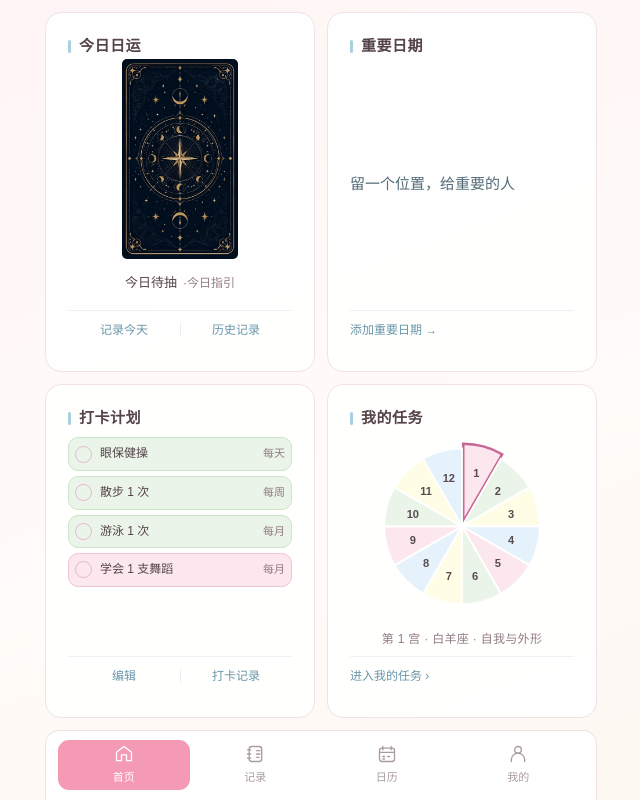
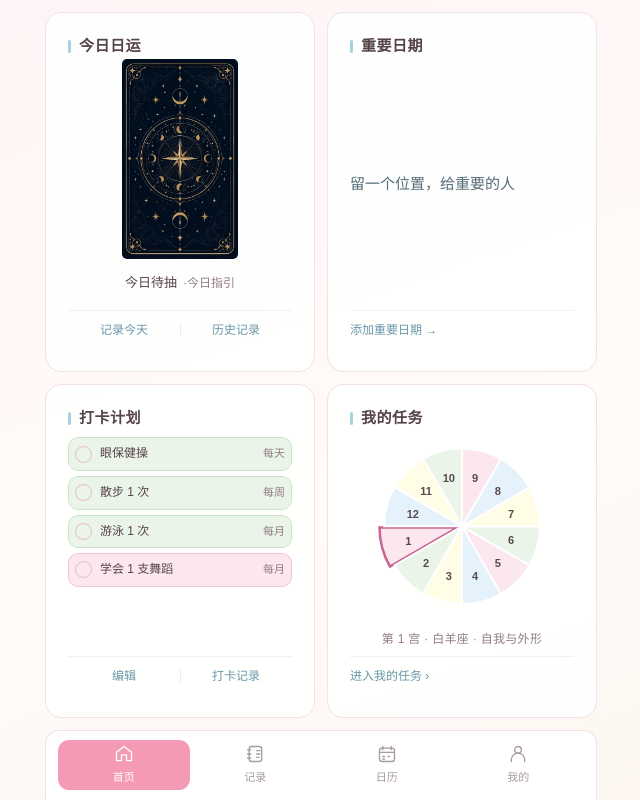
Before and after one commit to tammyuuuu/MagicPaw, a plain HTML site: page index.html in a window 1280 px wide. Shown: the whole page, without its empty margins (319-959 px from the left). Drawn offline with Linux system fonts and the light colour scheme.

Commit message:
调整十二宫起始位置并改为逆时针排列

```diff
--- a/index.html
+++ b/index.html
@@ -283,10 +283,12 @@ select,textarea,input[type=date]{background:#fffaf8;border-color:var(--line)}
   const houseColors=house=>ELEMENT_COLORS[houseElement(house)];
   function paintHouseRow(row,house){const colors=houseColors(house);row.dataset.element=houseElement(house);row.style.setProperty('--element-bg',colors.bg);row.style.setProperty('--element-line',colors.line);row.style.setProperty('--element-accent',colors.accent);}
   let selHouse=1;
+  // House 1 occupies the former house 9 sector; subsequent houses run counterclockwise.
+  const houseSectorStart=house=>150-(house-1)*30;
   function chartSector(cx,cy,r1,r2,a0,a1){const R=a=>a*Math.PI/180,X=(r,a)=>cx+r*Math.cos(R(a)),Y=(r,a)=>cy+r*Math.sin(R(a));return 'M '+X(r1,a0)+' '+Y(r1,a0)+' L '+X(r2,a0)+' '+Y(r2,a0)+' A '+r2+' '+r2+' 0 0 1 '+X(r2,a1)+' '+Y(r2,a1)+' L '+X(r1,a1)+' '+Y(r1,a1)+' A '+r1+' '+r1+' 0 0 0 '+X(r1,a0)+' '+Y(r1,a0)+' Z';}
-  function drawMiniChart(){const svg=document.getElementById('mini-chart');if(!svg)return;svg.replaceChildren();const NS='http://www.w3.org/2000/svg',cx=50,cy=50,R2=49,E=3;for(let i=0;i<12;i++){const house=i+1,sel=house===selHouse,a0=-90+i*30,a1=a0+30,mid=(a0+a1)/2*Math.PI/180,e=sel?E:0,dx=Math.cos(mid)*e,dy=Math.sin(mid)*e;const p=document.createElementNS(NS,'path');p.setAttribute('d',chartSector(cx+dx,cy+dy,0,R2,a0,a1));p.setAttribute('fill',houseColors(house).bg);p.setAttribute('stroke',sel?houseColors(house).accent:'#fff');p.setAttribute('stroke-width',sel?'1.6':'1.2');p.style.cursor='pointer';p.setAttribute('aria-label','第 '+house+' 宫');p.onclick=ev=>{ev.stopPropagation();selHouse=house;drawMiniChart();};svg.append(p);const n=document.createElementNS(NS,'text');n.setAttribute('x',cx+dx+Math.cos(mid)*32);n.setAttribute('y',cy+dy+Math.sin(mid)*32+3);n.setAttribute('text-anchor','middle');n.setAttribute('class','mini-num');n.textContent=String(house);svg.append(n);}miniHouseLabel();}
+  function drawMiniChart(){const svg=document.getElementById('mini-chart');if(!svg)return;svg.replaceChildren();const NS='http://www.w3.org/2000/svg',cx=50,cy=50,R2=49,E=3;for(let i=0;i<12;i++){const house=i+1,sel=house===selHouse,a0=houseSectorStart(house),a1=a0+30,mid=(a0+a1)/2*Math.PI/180,e=sel?E:0,dx=Math.cos(mid)*e,dy=Math.sin(mid)*e;const p=document.createElementNS(NS,'path');p.setAttribute('d',chartSector(cx+dx,cy+dy,0,R2,a0,a1));p.setAttribute('fill',houseColors(house).bg);p.setAttribute('stroke',sel?houseColors(house).accent:'#fff');p.setAttribute('stroke-width',sel?'1.6':'1.2');p.style.cursor='pointer';p.setAttribute('aria-label','第 '+house+' 宫');p.onclick=ev=>{ev.stopPropagation();selHouse=house;drawMiniChart();};svg.append(p);const n=document.createElementNS(NS,'text');n.setAttribute('x',cx+dx+Math.cos(mid)*32);n.setAttribute('y',cy+dy+Math.sin(mid)*32+3);n.setAttribute('text-anchor','middle');n.setAttribute('class','mini-num');n.textContent=String(house);svg.append(n);}miniHouseLabel();}
   function miniHouseLabel(){const el=document.getElementById('mini-house-line');if(!el)return;const sign=ZODIAC[houseSignIndex(selHouse)][1];el.textContent='第 '+selHouse+' 宫 · '+sign+(HOUSE_NAMES[selHouse]?' · '+HOUSE_NAMES[selHouse]:'');}
-  function renderChart(){const svg=$('chart');if(!svg)return;svg.replaceChildren();const NS='http://www.w3.org/2000/svg',cx=160,cy=160,R=150,E=7;for(let i=1;i<=12;i++){const sel=selHouse===i,a0=-90+(i-1)*30,a1=a0+30,mid=(a0+a1)/2*Math.PI/180,e=sel?E:0,dx=Math.cos(mid)*e,dy=Math.sin(mid)*e;const p=document.createElementNS(NS,'path');p.setAttribute('d',chartSector(cx+dx,cy+dy,0,R,a0,a1));p.setAttribute('fill',houseColors(i).bg);p.style.setProperty('--element-accent',houseColors(i).accent);p.setAttribute('class','chart-sect'+(sel?' sel':''));p.onclick=()=>{selHouse=i;renderChart();renderHouse();};svg.append(p);const n=document.createElementNS(NS,'text');n.setAttribute('x',cx+dx+Math.cos(mid)*72);n.setAttribute('y',cy+dy+Math.sin(mid)*72+5);n.setAttribute('text-anchor','middle');n.setAttribute('class','chart-label');n.textContent=String(i);svg.append(n);{const st=document.createElementNS(NS,'text');st.setAttribute('x',cx+dx+Math.cos(mid)*124);st.setAttribute('y',cy+dy+Math.sin(mid)*124+4);st.setAttribute('text-anchor','middle');st.setAttribute('class','chart-sign');st.textContent=ZODIAC[houseSignIndex(i)][1];svg.append(st);}}}
+  function renderChart(){const svg=$('chart');if(!svg)return;svg.replaceChildren();const NS='http://www.w3.org/2000/svg',cx=160,cy=160,R=150,E=7;for(let i=1;i<=12;i++){const sel=selHouse===i,a0=houseSectorStart(i),a1=a0+30,mid=(a0+a1)/2*Math.PI/180,e=sel?E:0,dx=Math.cos(mid)*e,dy=Math.sin(mid)*e;const p=document.createElementNS(NS,'path');p.setAttribute('d',chartSector(cx+dx,cy+dy,0,R,a0,a1));p.setAttribute('fill',houseColors(i).bg);p.style.setProperty('--element-accent',houseColors(i).accent);p.setAttribute('class','chart-sect'+(sel?' sel':''));p.onclick=()=>{selHouse=i;renderChart();renderHouse();};svg.append(p);const n=document.createElementNS(NS,'text');n.setAttribute('x',cx+dx+Math.cos(mid)*72);n.setAttribute('y',cy+dy+Math.sin(mid)*72+5);n.setAttribute('text-anchor','middle');n.setAttribute('class','chart-label');n.textContent=String(i);svg.append(n);{const st=document.createElementNS(NS,'text');st.setAttribute('x',cx+dx+Math.cos(mid)*124);st.setAttribute('y',cy+dy+Math.sin(mid)*124+4);st.setAttribute('text-anchor','middle');st.setAttribute('class','chart-sign');st.textContent=ZODIAC[houseSignIndex(i)][1];svg.append(st);}}}
   function renderHouse(){
     const title=$('house-title');
     if(!title)return;
```
